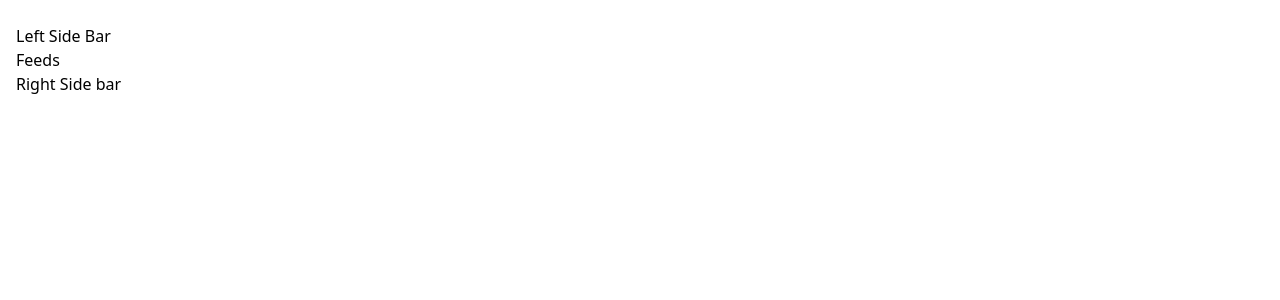
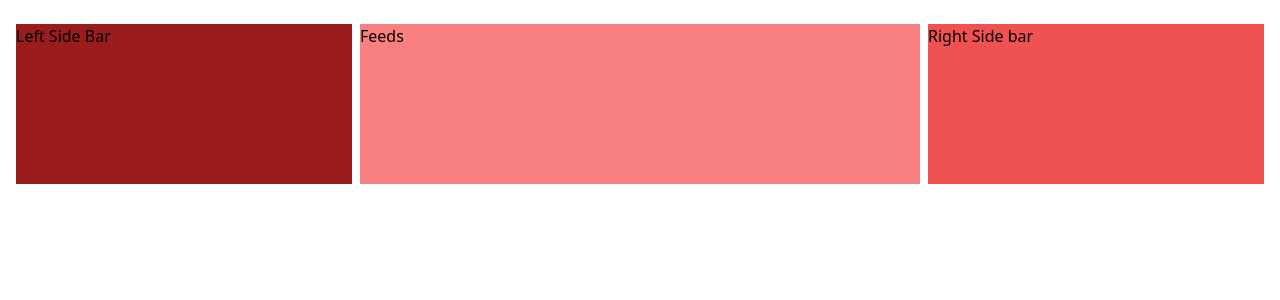
Before and after one commit to sarachafikidrissi/Social-Media-React-, a React (Create React App) app: page / in a window 1280 px wide. Shown: the top 300 px of the page. Built offline with nearby package versions, Linux system fonts and the light colour scheme.

Commit message:
layout home paage

```diff
--- a/src/index.css
+++ b/src/index.css
@@ -1,3 +1,10 @@
 @tailwind base;
 @tailwind components;
 @tailwind utilities;
+
+
+*{
+    margin: 0;
+    padding: 0;
+    box-sizing: border-box;
+}
--- a/src/pages/Home/Components/Feeds.jsx
+++ b/src/pages/Home/Components/Feeds.jsx
@@ -2,7 +2,7 @@ import React from 'react'
 
 const Feeds = () => {
   return (
-    <div>
+    <div className='w-[50%] h-[20vh] bg-red-400'>
       Feeds
     </div>
   )
--- a/src/pages/Home/Components/LeftSideBar.jsx
+++ b/src/pages/Home/Components/LeftSideBar.jsx
@@ -2,7 +2,7 @@ import React from 'react'
 
 const LeftSideBar = () => {
   return (
-    <div>
+    <div className='w-[30%] h-[20vh] bg-red-800'>
       Left Side Bar
     </div>
   )
--- a/src/pages/Home/Components/RightSideBar.jsx
+++ b/src/pages/Home/Components/RightSideBar.jsx
@@ -2,7 +2,7 @@ import React from 'react'
 
 const RightSideBar = () => {
   return (
-    <div>
+    <div className='w-[30%] h-[20vh] bg-red-500'>
       Right Side bar
     </div>
   )
--- a/src/pages/Home/Home.jsx
+++ b/src/pages/Home/Home.jsx
@@ -5,7 +5,7 @@ import RightSideBar from './Components/RightSideBar'
 
 const Home = () => {
   return (
-    <div>
+    <div className='flex gap-x-2'>
       <LeftSideBar />
       <Feeds />
       <RightSideBar />
```
